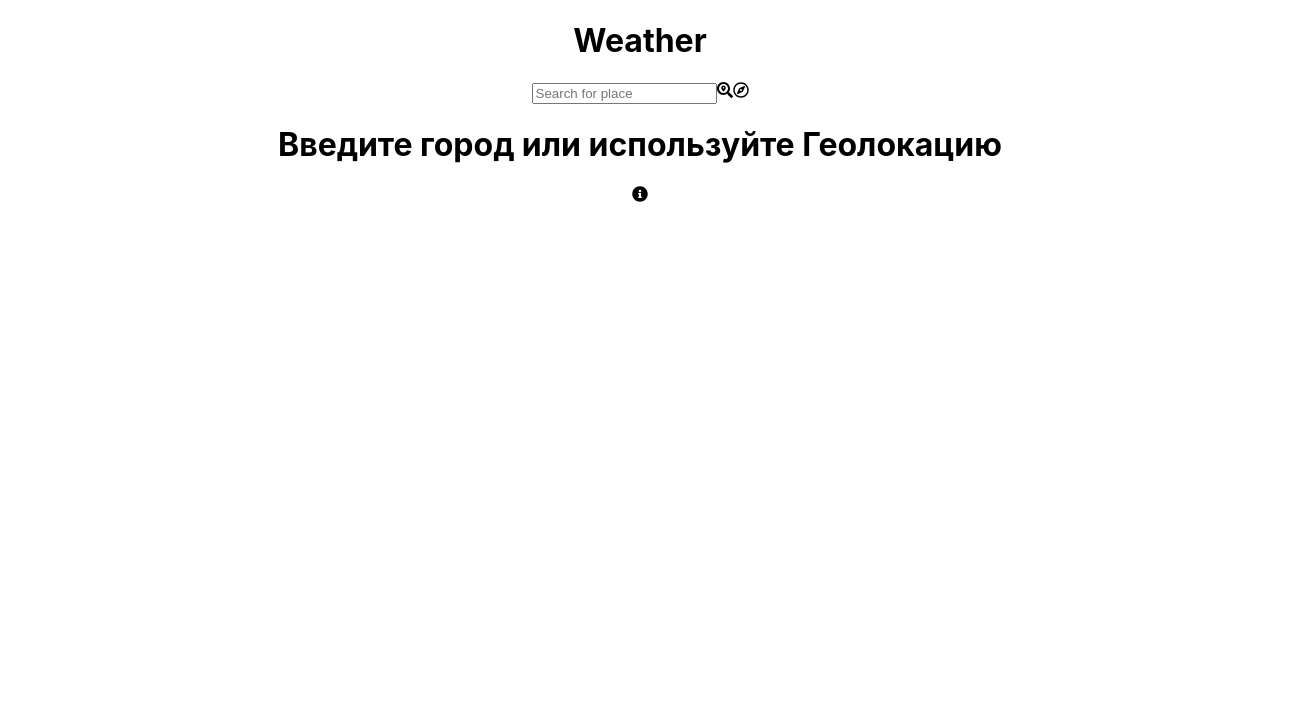
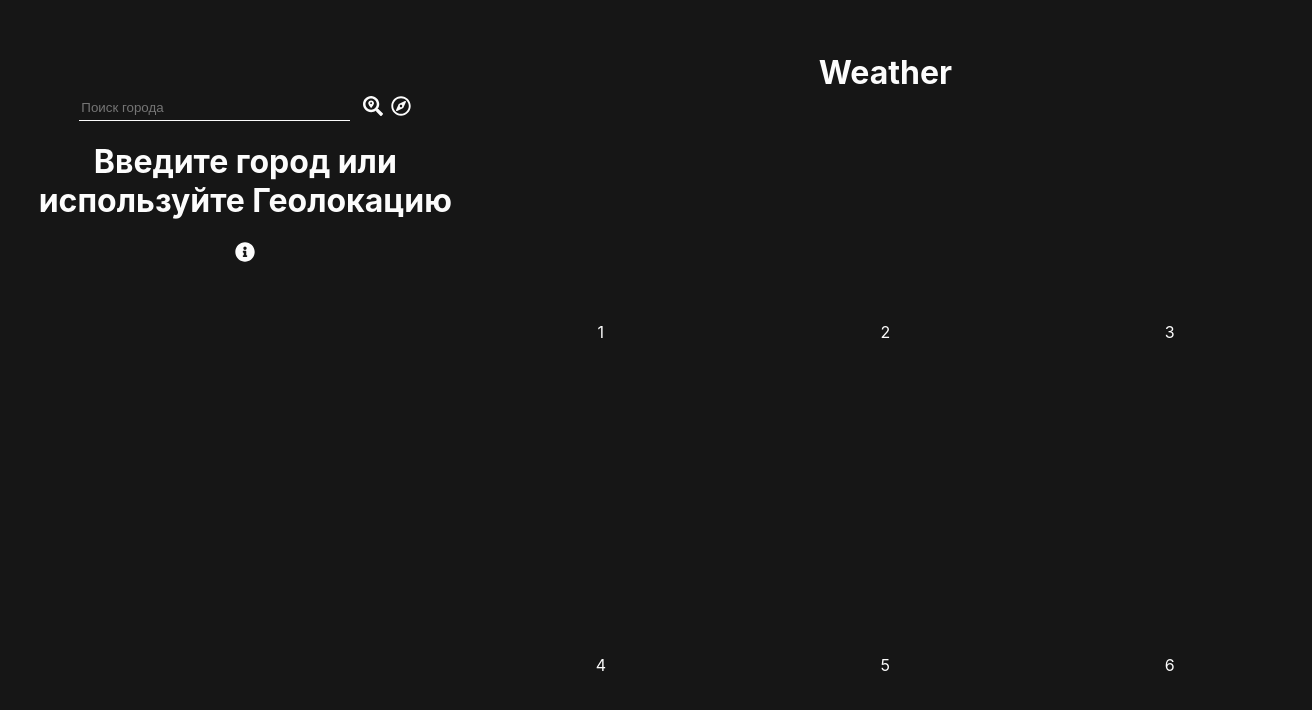
Before and after one commit to vlbychkov/learnProjects, a React (Create React App) app in the folder weather/: page / in a window 1280 px wide. Shown: the top 710 px of the page, 1312 px wide, since content can reach past the window. Built offline with nearby package versions, Linux system fonts and the light colour scheme.

Commit message:
add styles

```diff
--- a/weather/src/App.css
+++ b/weather/src/App.css
@@ -1,3 +1,18 @@
 .App {
   text-align: center;
+  width: 100%;
+  height: 100%;
 }
+
+.App main {
+  display: grid;
+  grid-template-columns: 1fr 2fr;
+  width: 100%;
+  height: 100%;
+}
+
+
+.App .Wrapper_block_displays {
+  display: grid;
+  grid-template-rows: 1fr 5fr;
+}
--- a/weather/src/App.js
+++ b/weather/src/App.js
@@ -7,6 +7,7 @@ import {
   paramsCoordForFetch,
   paramsSearchCityForFetch,
 } from './components/Const/const'
+import DisplayHolder from './components/Display/DisplayHolder'
 
 class App extends React.Component {
   constructor(props) {
@@ -122,7 +123,6 @@ class App extends React.Component {
     return (
       <div className="App">
         <main>
-          <Header />
           <PanelOfMineWeather
             data={state.dataWeather}
             searchCity={this.searchCity}
@@ -134,6 +134,10 @@ class App extends React.Component {
               state.waitingGeolocationPermissionUser
             }
           />
+          <div className="Wrapper_block_displays">
+            <Header />
+            <DisplayHolder />
+          </div>
         </main>
       </div>
     )
--- /dev/null
+++ b/weather/src/components/Display/DisplayHolder.js
@@ -0,0 +1,16 @@
+import React, { Component } from 'react'
+import './css/displayHolder.css'
+export default class DisplayHolder extends Component {
+  render() {
+    return (
+      <div className="Displays">
+        <div>1</div>
+        <div>2</div>
+        <div>3</div>
+        <div>4</div>
+        <div>5</div>
+        <div>6</div>
+      </div>
+    )
+  }
+}
--- /dev/null
+++ b/weather/src/components/Display/css/displayHolder.css
@@ -0,0 +1,9 @@
+.Displays {
+    width: 100%;
+    height: 100%;
+    display: grid;
+    grid-template-columns: 1fr 1fr 1fr;
+    grid-template-rows: 1fr 1fr;
+    justify-content: center;
+    align-items: center;
+}
--- a/weather/src/components/Input/Input.js
+++ b/weather/src/components/Input/Input.js
@@ -1,10 +1,19 @@
 const InputCity = (funcs) => {
   return (
-    <input
-      type="text"
-      placeholder="Search for place"
-      onChange={(ev) => funcs.enterCity(ev.target.value)}
-    />
+    <form
+      onSubmit={(event) => {
+        event.preventDefault()
+        funcs.searchCity()
+      }}
+    >
+      <input
+        type="text"
+        placeholder="Поиск города"
+        onChange={(event) => {
+          funcs.enterCity(event.target.value)
+        }}
+      />
+    </form>
   )
 }
 
--- a/weather/src/components/Panels/PanelOfMineWeather.js
+++ b/weather/src/components/Panels/PanelOfMineWeather.js
@@ -4,7 +4,7 @@ import InputCity from '../Input/Input'
 import DispalyTemp from '../Display/DispalyTemp'
 import Wrapper from '../Loading/Wrapper'
 import { FaInfoCircle } from 'react-icons/fa'
-
+import './css/PanelOfMineWeather.css'
 class PanelOfMineWeather extends React.Component {
   constructor(props) {
     super(props)
@@ -14,11 +14,19 @@ class PanelOfMineWeather extends React.Component {
   }
   render() {
     return (
-      <div>
-        <div>
-          <InputCity enterCity={this.props.enterCity} />
-          <FaSearchLocation onClick={this.props.searchCity} />
+      <div className="Mine_panel">
+        <div className="Mine_panel box_input">
+          <InputCity
+            enterCity={this.props.enterCity}
+            searchCity={this.props.searchCity}
+          />
+          <FaSearchLocation
+            onClick={this.props.searchCity}
+            size={20}
+            className="Mine_Panel icon_search_city"
+          />
           <FaRegCompass
+            size={20}
             onClick={() => {
               this.props.searchCoordUser()
             }}
@@ -56,7 +64,7 @@ const isLoadingOrError = (props) => {
     return (
       <div>
         <Wrapper text="Введите город или используйте Геолокацию" />
-        <FaInfoCircle />
+        <FaInfoCircle size={20} />
       </div>
     )
   }
--- /dev/null
+++ b/weather/src/components/Panels/css/PanelOfMineWeather.css
@@ -0,0 +1,27 @@
+.Mine_panel {
+    padding-top: 2em;
+}
+
+.Mine_panel input {
+    background-color: none;
+    border-bottom: 1px solid #fcfcfc;
+    border-top: none;
+    border-left: none;
+    border-right: none;
+    background: none;
+    outline: none;
+    padding-bottom: 5px;
+    color: #fcfcfc;
+    margin-right: 1em;
+    width: 20em;
+}
+
+.Mine_panel .box_input {
+    display: flex;
+    justify-content: center;
+
+}
+
+.Mine_panel .icon_search_city {
+    margin-right: 0.5em;
+}
--- a/weather/src/index.css
+++ b/weather/src/index.css
@@ -1,13 +1,28 @@
+html {
+  height: 100%;
+}
 body {
-  margin: 0;
+  margin: 2em;
+  width: 100%;
+  height: 100%;
+  overflow: hidden;
+  padding: 0;
   font-family: -apple-system, BlinkMacSystemFont, 'Segoe UI', 'Roboto', 'Oxygen',
     'Ubuntu', 'Cantarell', 'Fira Sans', 'Droid Sans', 'Helvetica Neue',
     sans-serif;
   -webkit-font-smoothing: antialiased;
   -moz-osx-font-smoothing: grayscale;
+  background-color: #161616;
+  color: #FCFCFC;
 }
 
 code {
   font-family: source-code-pro, Menlo, Monaco, Consolas, 'Courier New',
     monospace;
 }
+
+#root {
+  width: 100%;
+  height: 100%;
+  overflow: hidden;
+}
```
